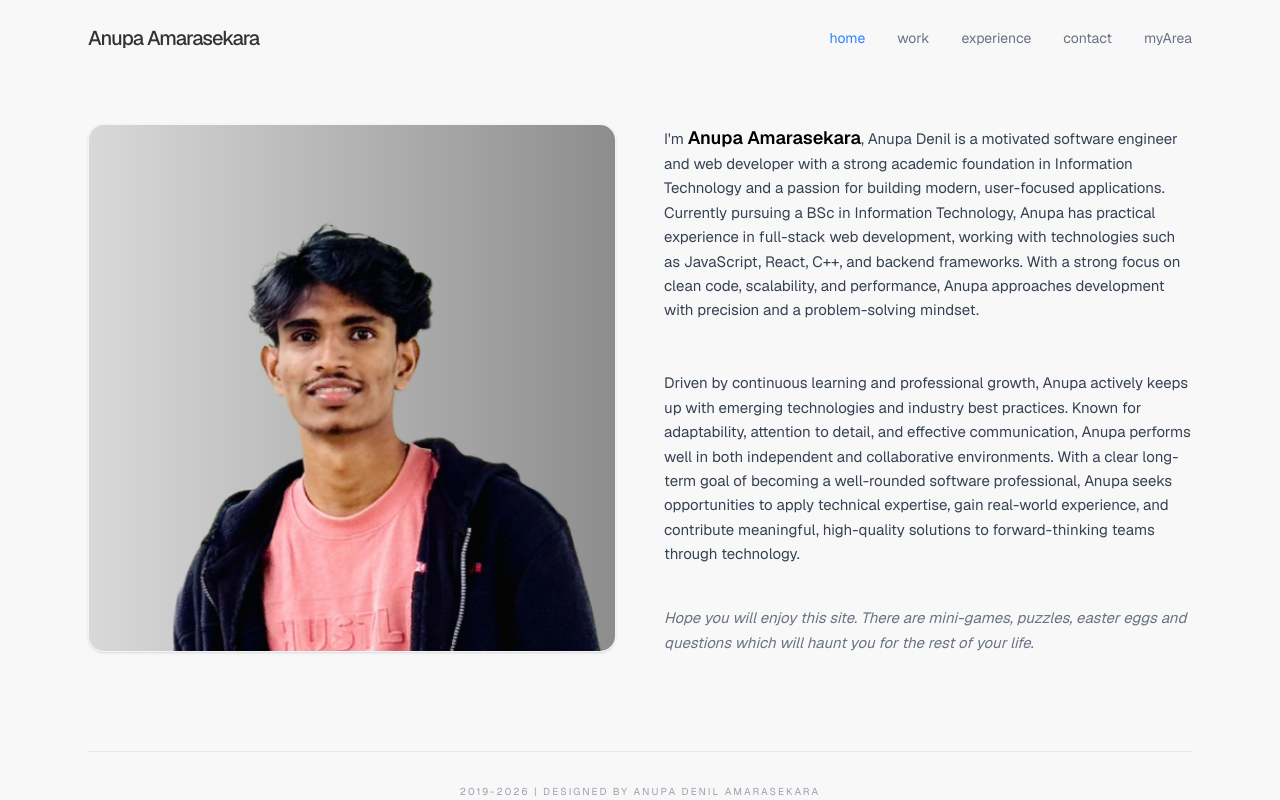
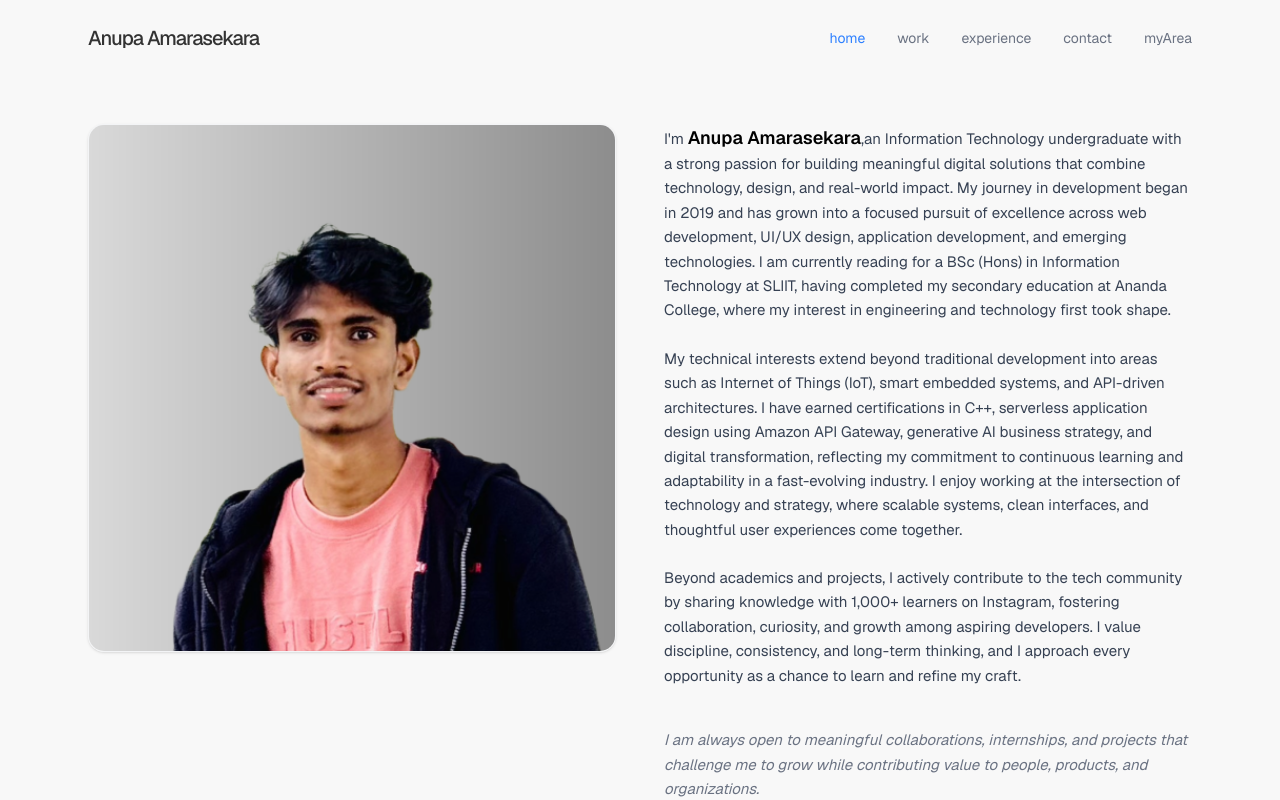
Before and after one commit to helloanupa/personalSite, a Next.js app: page / in a window 1280 px wide. Shown: the top 800 px of the page. Built offline with nearby package versions, Linux system fonts and the light colour scheme.

Commit message:
Update project

```diff
--- a/app/components/Home.tsx
+++ b/app/components/Home.tsx
@@ -84,12 +84,16 @@ const Portfolio: React.FC = () => {
         {/* Right Side - Content */}
         <div className="space-y-6 text-[15px] leading-relaxed text-gray-700">
           <p>
-            I'm <span className="font-semibold text-black text-lg">Anupa Amarasekara</span>, Anupa Denil is a motivated software engineer and web developer with a strong academic foundation in Information Technology and a passion for building modern, user-focused applications. Currently pursuing a BSc in Information Technology, Anupa has practical experience in full-stack web development, working with technologies such as JavaScript, React, C++, and backend frameworks. With a strong focus on clean code, scalability, and performance, Anupa approaches development with precision and a problem-solving mindset.
+            I'm <span className="font-semibold text-black text-lg">Anupa Amarasekara</span>,an Information Technology undergraduate with a strong passion for building meaningful digital solutions that combine technology, design, and real-world impact. My journey in development began in 2019 and has grown into a focused pursuit of excellence across web development, UI/UX design, application development, and emerging technologies. I am currently reading for a BSc (Hons) in Information Technology at SLIIT, having completed my secondary education at Ananda College, where my interest in engineering and technology first took shape.
 
-                <br></br><br></br><br></br>Driven by continuous learning and professional growth, Anupa actively keeps up with emerging technologies and industry best practices. Known for adaptability, attention to detail, and effective communication, Anupa performs well in both independent and collaborative environments. With a clear long-term goal of becoming a well-rounded software professional, Anupa seeks opportunities to apply technical expertise, gain real-world experience, and contribute meaningful, high-quality solutions to forward-thinking teams through technology.</p>
+
+                <br></br><br></br>My technical interests extend beyond traditional development into areas such as Internet of Things (IoT), smart embedded systems, and API-driven architectures. I have earned certifications in C++, serverless application design using Amazon API Gateway, generative AI business strategy, and digital transformation, reflecting my commitment to continuous learning and adaptability in a fast-evolving industry. I enjoy working at the intersection of technology and strategy, where scalable systems, clean interfaces, and thoughtful user experiences come together.</p>
+                Beyond academics and projects, I actively contribute to the tech community by sharing knowledge with 1,000+ learners on Instagram, fostering collaboration, curiosity, and growth among aspiring developers. I value discipline, consistency, and long-term thinking, and I approach every opportunity as a chance to learn and refine my craft.
           {/* ... Add the rest of the text from the image here ... */}
+
           <p className="italic text-gray-500 pt-4">
-            Hope you will enjoy this site. There are mini-games, puzzles, easter eggs and questions which will haunt you for the rest of your life.
+            <br></br>
+             I am always open to meaningful collaborations, internships, and projects that challenge me to grow while contributing value to people, products, and organizations.
           </p>
         </div>
       </main>
```
